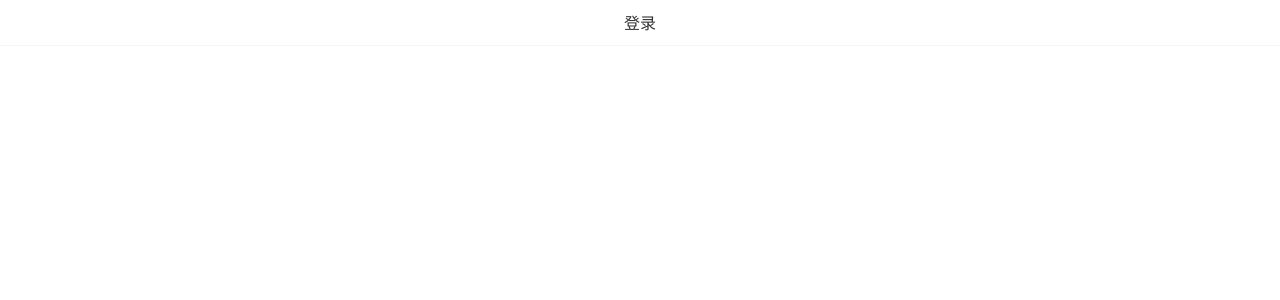
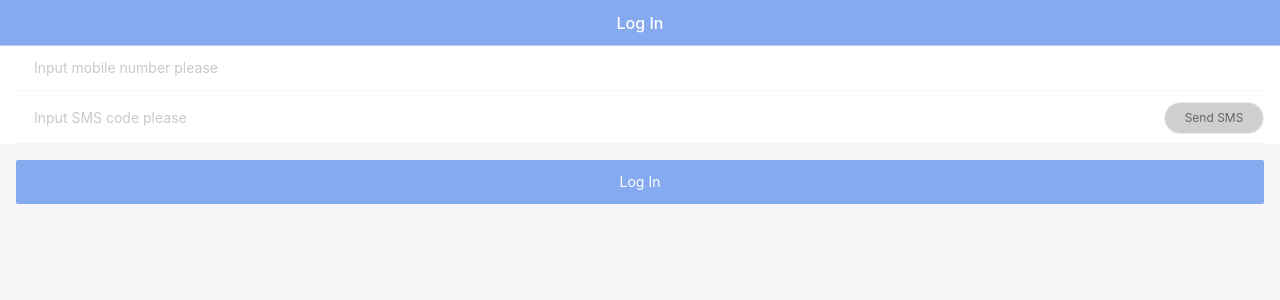
Before and after one commit to cnfrank/vue-vant-web, a Vue app: page /login in a window 1280 px wide. Shown: the top 300 px of the page. Built offline with nearby package versions, Linux system fonts and the light colour scheme; a web font is replaced by a local one.

Commit message:
login layout done

```diff
--- a/src/main.js
+++ b/src/main.js
@@ -3,7 +3,7 @@
  * @Email: cnfrank527@gmail.com
  * @Date: 2021-12-21 20:17:48
  * @LastEditors: Frank Zhou
- * @LastEditTime: 2021-12-21 22:20:53
+ * @LastEditTime: 2021-12-22 18:49:14
  * @Description: file content
  * @FilePath: /vue-vant-web/src/main.js
  */
--- /dev/null
+++ b/src/styles/icon.scss
@@ -0,0 +1,55 @@
+@font-face {
+    font-family: "iconfont"; /* Project id 1627373 */
+    src: url('//at.alicdn.com/t/font_1627373_e5wjnt7yjec.woff2?t=1640170529925') format('woff2'),
+         url('//at.alicdn.com/t/font_1627373_e5wjnt7yjec.woff?t=1640170529925') format('woff'),
+         url('//at.alicdn.com/t/font_1627373_e5wjnt7yjec.ttf?t=1640170529925') format('truetype'),
+         url('//at.alicdn.com/t/font_1627373_e5wjnt7yjec.svg?t=1640170529925#iconfont') format('svg');
+  }
+
+  .iconfont {
+    font-family: "iconfont" !important;
+    font-size: 16px;
+    font-style: normal;
+    -webkit-font-smoothing: antialiased;
+    -moz-osx-font-smoothing: grayscale;
+  }
+
+  .iconyanzhengma1:before {
+    content: "\e603";
+  }
+
+  .iconshouji:before {
+    content: "\e604";
+  }
+
+  .iconphone:before {
+    content: "\e63b";
+  }
+
+  .iconyanzhengyanzhengma:before {
+    content: "\e624";
+  }
+
+  .iconyanzhengma:before {
+    content: "\e60c";
+  }
+
+  .iconpass:before {
+    content: "\e602";
+  }
+
+  .iconuser:before {
+    content: "\e6b2";
+  }
+
+  .iconuser1:before {
+    content: "\e625";
+  }
+
+  .iconpassword:before {
+    content: "\e606";
+  }
+
+  .iconeditor:before {
+    content: "\e6f6";
+  }
--- a/src/styles/index.scss
+++ b/src/styles/index.scss
@@ -1,4 +1,15 @@
+// 加载icon样式
+@import './icon.scss';
+
 // 全局样式
-// body {
-//   background: pink;
-// }
+body{
+    background-color: #f5f5f5;
+}
+.page-nav-bar {
+  .van-nav-bar__content {
+    background-color: #85aaf0;
+    .van-nav-bar__title {
+      color: #ffffff;
+    }
+  }
+}
--- a/src/views/login/index.vue
+++ b/src/views/login/index.vue
@@ -3,13 +3,36 @@
  * @Email: cnfrank527@gmail.com
  * @Date: 2021-12-21 20:42:54
  * @LastEditors: Frank Zhou
- * @LastEditTime: 2021-12-21 22:19:07
+ * @LastEditTime: 2021-12-22 20:10:12
  * @Description: file content
  * @FilePath: /vue-vant-web/src/views/login/index.vue
 -->
 <template>
   <div class="login-container">
-    <van-nav-bar title="登录" />
+    <!-- 导航栏 -->
+    <van-nav-bar class="page-nav-bar" title="Log In" />
+
+    <!-- form表单 -->
+    <van-form @submit="onSubmit">
+      <van-field
+        name="mobile"
+        placeholder="Input mobile number please"
+        :rules="ruleCollection.mobile"
+        ><i slot="left-icon" class="iconfont iconshouji"></i
+      ></van-field>
+      <van-field
+        name="code"
+        placeholder="Input SMS code please"
+        :rules="ruleCollection.code"
+        ><i slot="left-icon" class="iconfont iconyanzhengma"></i
+        ><template #button>
+          <van-button round size="small" type="default" class="send-sms-btn">Send SMS</van-button>
+        </template></van-field
+      >
+      <div style="margin: 16px">
+        <van-button block type="info" native-type="submit" class="login-btn"> Log In </van-button>
+      </div>
+    </van-form>
   </div>
 </template>
 
@@ -19,14 +42,37 @@ export default {
   components: {},
   props: {},
   data() {
-    return {}
+    return {
+      ruleCollection: {
+        mobile: [{ required: true, message: 'mobile is required' }],
+        code: [{ required: true, message: 'code is required' }],
+      },
+    }
   },
   computed: {},
   watch: {},
   created() {},
   mounted() {},
-  methods: {},
+  methods: {
+    onSubmit(values) {
+      console.log('submit', values)
+    },
+  },
 }
 </script>
 
-<style lang="scss" scoped></style>
+<style lang="scss" scoped>
+.iconfont {
+  font-size: 18px;
+}
+.send-sms-btn{
+  background-color: #cfcfcf;
+  width: 100px;
+  height: 32px;
+  color: #666;
+}
+.login-btn{
+  background-color: #85aaf0;
+  border: none;
+}
+</style>
```
